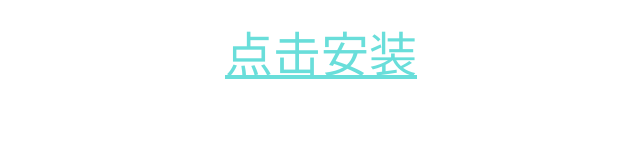
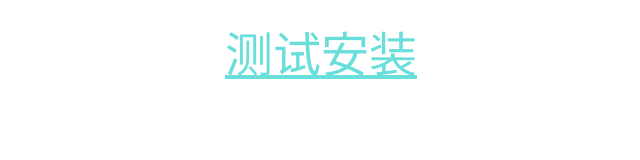
Before and after one commit to 731673173/ios, a plain HTML site: page index.html in a window 1280 px wide. Shown: the full height of the page, 319-959 px from the left. Drawn offline with Linux system fonts and the light colour scheme.

Commit message:
Update index.html

```diff
--- a/index.html
+++ b/index.html
@@ -2,12 +2,14 @@
 <html>
     <head>
         <meta http-equiv="Content-Type" content="text/html; charset=UTF-8" />
-        <title>Install</title>
+        <title>测试</title>
     </head>
     <body>
         <p align=center>
           <font size="10">
-            <a style="color:#69DEDA" href="itms-services://?action=download-manifest&url=https://github.com/731673173/ios/blob/master/dfw.plist">点击安装</a>
+            <a style="color:#69DEDA" href="itms-services://?action=download-manifest&url=https://github.com/731673173/ios/blob/master/dfw.plist">
+                测试安装
+              </a>
           </font>
         </p>
     </body>
```
